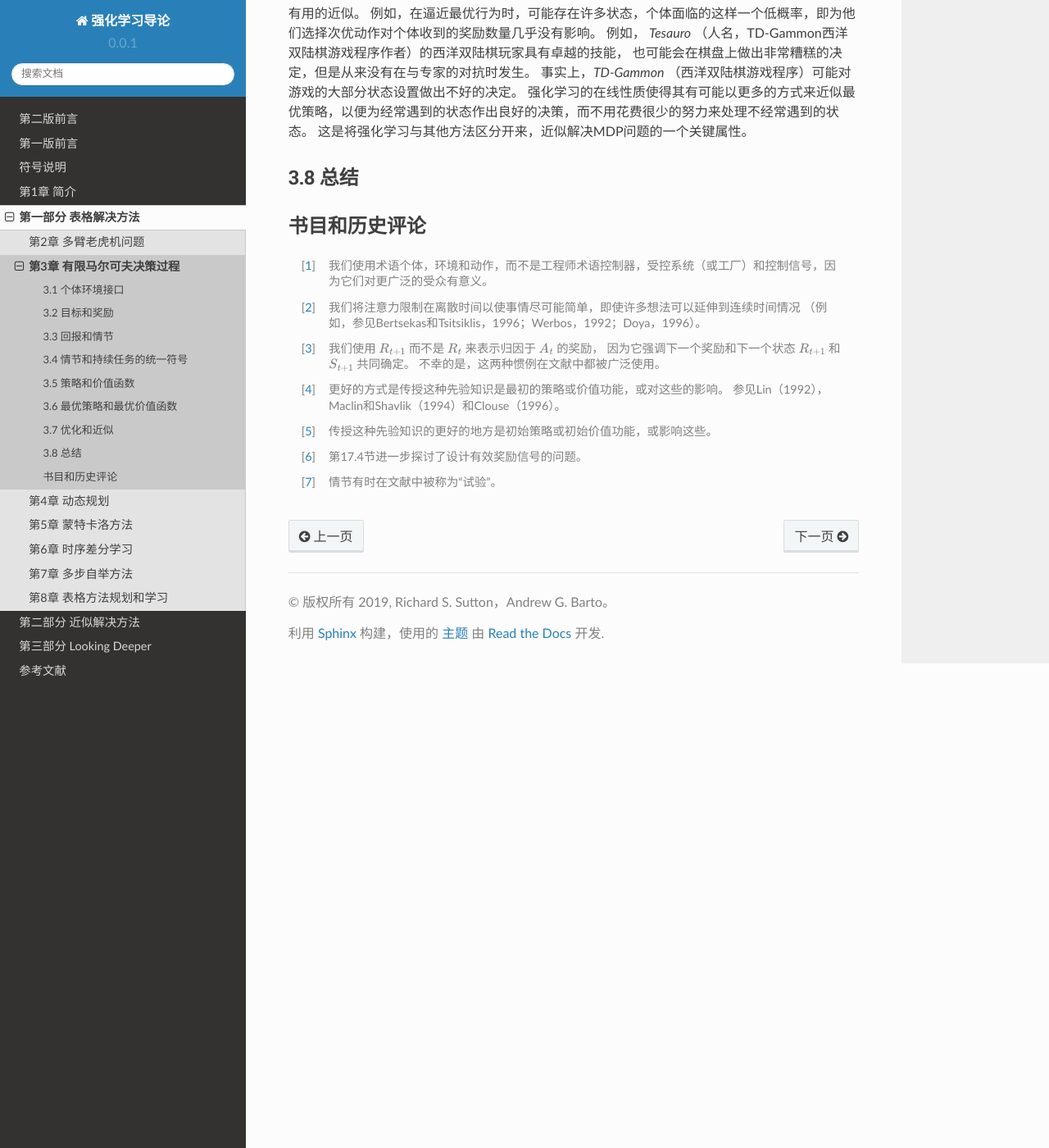
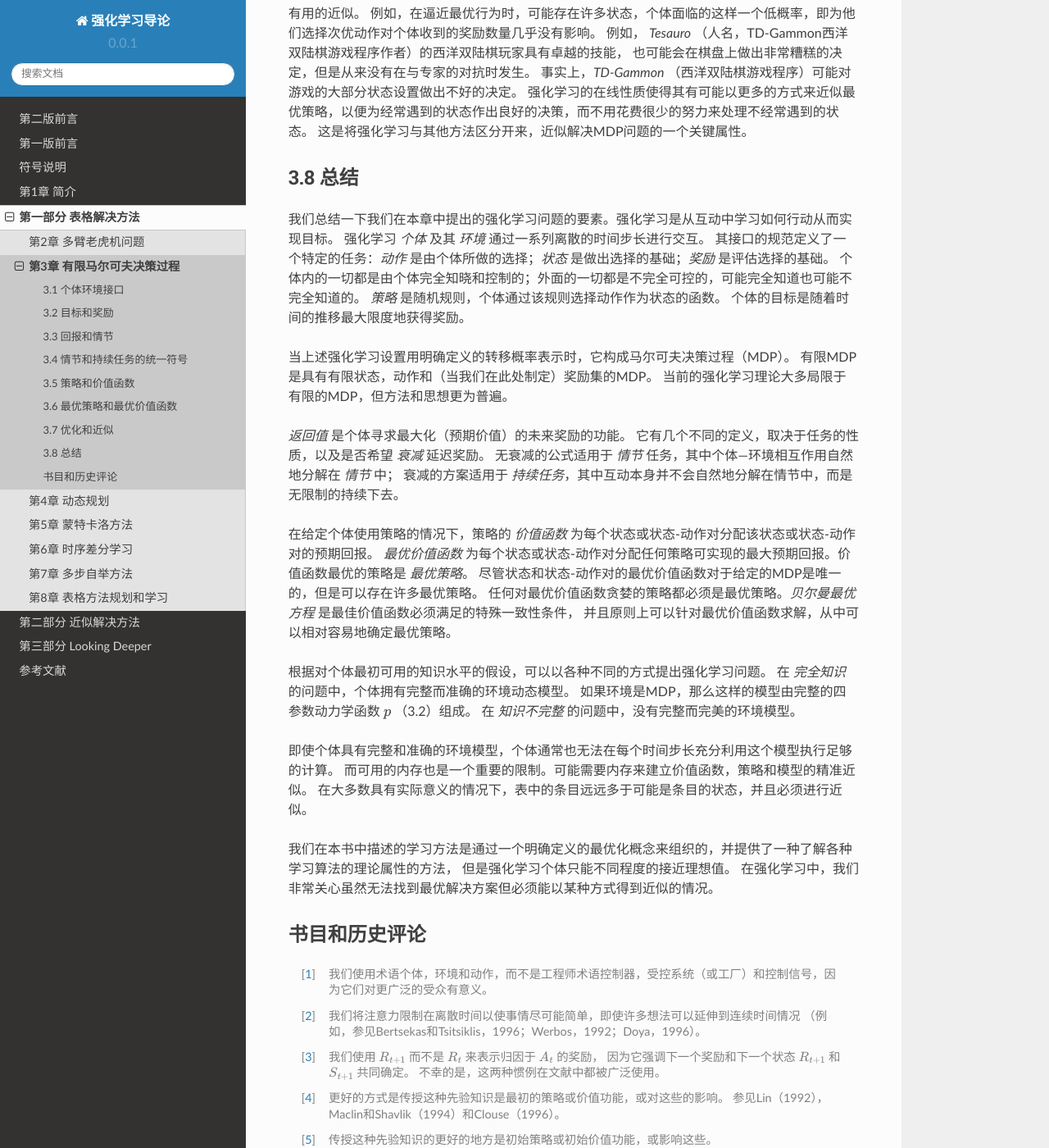
Before and after one commit to qiwihui/reinforcement-learning-an-introduction-chinese, a Sphinx documentation site: the page built from source/partI/chapter3/finite_markov_decision_process.rst, in a window 1280 px wide and 1400 px high, scrolled down 17017 px. Shown: the whole window at 82% size. Built offline with Sphinx 7.4.7 and the Read the Docs theme 2.0.0, drawn with Linux system fonts in a browser that asks for light colours.

Commit message:
docs: 3.8 总结

```diff
--- a/source/partI/chapter3/finite_markov_decision_process.rst
+++ b/source/partI/chapter3/finite_markov_decision_process.rst
@@ -779,6 +779,41 @@ MDP框架是从相互作用的目标导向学习的问题中抽象出来的。
 3.8 总结
 ^^^^^^^^^
 
+我们总结一下我们在本章中提出的强化学习问题的要素。强化学习是从互动中学习如何行动从而实现目标。
+强化学习 *个体* 及其 *环境* 通过一系列离散的时间步长进行交互。
+其接口的规范定义了一个特定的任务：*动作* 是由个体所做的选择；*状态* 是做出选择的基础；*奖励* 是评估选择的基础。
+个体内的一切都是由个体完全知晓和控制的；外面的一切都是不完全可控的，可能完全知道也可能不完全知道的。
+*策略* 是随机规则，个体通过该规则选择动作作为状态的函数。
+个体的目标是随着时间的推移最大限度地获得奖励。
+
+当上述强化学习设置用明确定义的转移概率表示时，它构成马尔可夫决策过程（MDP）。
+有限MDP是具有有限状态，动作和（当我们在此处制定）奖励集的MDP。
+当前的强化学习理论大多局限于有限的MDP，但方法和思想更为普遍。
+
+*返回值* 是个体寻求最大化（预期价值）的未来奖励的功能。
+它有几个不同的定义，取决于任务的性质，以及是否希望 *衰减* 延迟奖励。
+无衰减的公式适用于 *情节* 任务，其中个体—环境相互作用自然地分解在 *情节* 中；
+衰减的方案适用于 *持续任务*，其中互动本身并不会自然地分解在情节中，而是无限制的持续下去。
+
+在给定个体使用策略的情况下，策略的 *价值函数* 为每个状态或状态-动作对分配该状态或状态-动作对的预期回报。
+*最优价值函数* 为每个状态或状态-动作对分配任何策略可实现的最大预期回报。价值函数最优的策略是 *最优策略*。
+尽管状态和状态-动作对的最优价值函数对于给定的MDP是唯一的，但是可以存在许多最优策略。
+任何对最优价值函数贪婪的策略都必须是最优策略。*贝尔曼最优方程* 是最佳价值函数必须满足的特殊一致性条件，
+并且原则上可以针对最优价值函数求解，从中可以相对容易地确定最优策略。
+
+根据对个体最初可用的知识水平的假设，可以以各种不同的方式提出强化学习问题。
+在 *完全知识* 的问题中，个体拥有完整而准确的环境动态模型。
+如果环境是MDP，那么这样的模型由完整的四参数动力学函数 :math:`p` （3.2）组成。
+在 *知识不完整* 的问题中，没有完整而完美的环境模型。
+
+即使个体具有完整和准确的环境模型，个体通常也无法在每个时间步长充分利用这个模型执行足够的计算。
+而可用的内存也是一个重要的限制。可能需要内存来建立价值函数，策略和模型的精准近似。
+在大多数具有实际意义的情况下，表中的条目远远多于可能是条目的状态，并且必须进行近似。
+
+我们在本书中描述的学习方法是通过一个明确定义的最优化概念来组织的，并提供了一种了解各种学习算法的理论属性的方法，
+但是强化学习个体只能不同程度的接近理想值。
+在强化学习中，我们非常关心虽然无法找到最优解决方案但必须能以某种方式得到近似的情况。
+
 
 书目和历史评论
 ^^^^^^^^^^^^^^
```
